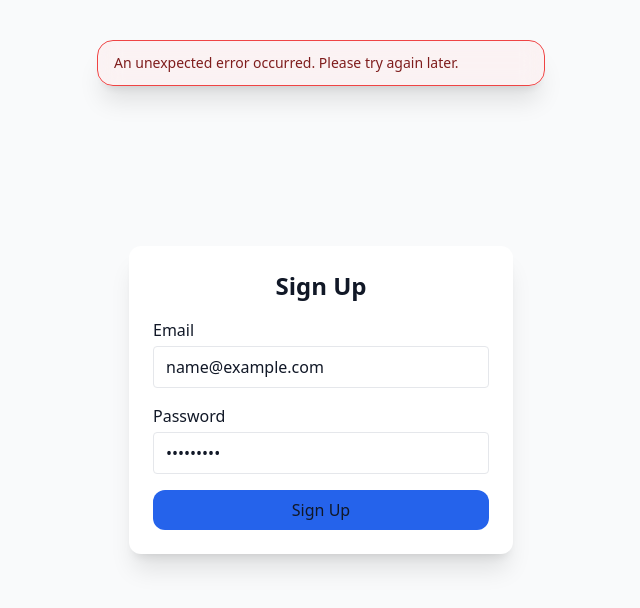
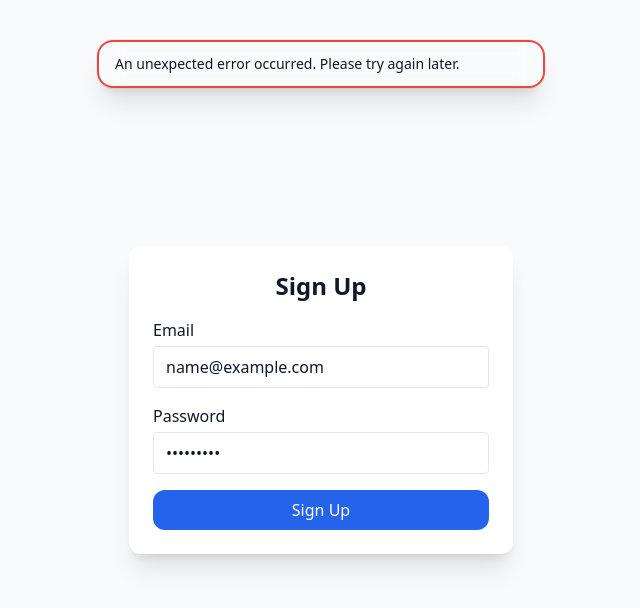
Before and after one commit to perassijulian/password-manager, a Next.js app: page /signup in a window 1280 px wide. Both pictures are taken after typing "name@example.com", "Sample123" into the empty fields and a click on the button "Sign Up". Shown: the top 608 px of the page, without its empty margins (319-959 px from the left). Built offline with nearby package versions, Linux system fonts and the light colour scheme; no server answers.

Commit message:
add dark theme to toast

```diff
--- a/components/Button.tsx
+++ b/components/Button.tsx
@@ -13,9 +13,10 @@ interface ButtonProps extends ButtonHTMLAttributes<HTMLButtonElement> {
 }
 
 const variantStyles: Record<ButtonVariant, string> = {
-  primary: "bg-primary text-foreground",
+  primary: "bg-primary text-primary-foreground",
   secondary: "bg-red-600 text-white hover:bg-red-700 focus:ring-red-500",
-  terciary: "bg-background-terciary text-foreground border border-border",
+  terciary:
+    "bg-background-terciary text-primary-foreground border border-border",
 };
 
 const Button = forwardRef<HTMLButtonElement, ButtonProps>(
--- a/components/CredentialForm.tsx
+++ b/components/CredentialForm.tsx
@@ -87,7 +87,7 @@ export default function CredentialForm({
         value={form.service}
         onChange={(e) => setForm({ ...form, service: e.target.value })}
         required
-        className="w-full border rounded-xl p-2 focus:outline-none focus:ring focus:border-blue-300"
+        className="bg-background-secondary text-foreground w-full py-2 px-4 border border-border rounded-xl focus:ring-2 focus:ring-offset-2 focus:ring-primary focus:outline-none"
       />
 
       <input
@@ -96,7 +96,7 @@ export default function CredentialForm({
         value={form.username}
         onChange={(e) => setForm({ ...form, username: e.target.value })}
         required
-        className="w-full border rounded-xl p-2 focus:outline-none focus:ring focus:border-blue-300"
+        className="bg-background-secondary text-foreground w-full py-2 px-4 border border-border rounded-xl focus:ring-2 focus:ring-offset-2 focus:ring-primary focus:outline-none"
       />
 
       <div className="relative">
@@ -106,12 +106,12 @@ export default function CredentialForm({
           value={form.password}
           onChange={(e) => setForm({ ...form, password: e.target.value })}
           required
-          className="w-full border rounded-xl p-2 pr-10 focus:outline-none focus:ring focus:border-blue-300"
+          className="bg-background-secondary text-foreground w-full py-2 px-4 border border-border rounded-xl focus:ring-2 focus:ring-offset-2 focus:ring-primary focus:outline-none"
         />
         <button
           type="button"
           onClick={() => setShowPassword(!showPassword)}
-          className="absolute right-2 top-1/2 -translate-y-1/2 text-sm text-blue-600"
+          className="absolute right-2 top-1/2 -translate-y-1/2 text-sm text-foreground"
         >
           {showPassword ? <EyeClosed /> : <Eye />}
         </button>
--- a/components/Toast.tsx
+++ b/components/Toast.tsx
@@ -6,18 +6,12 @@ import { ToastProps } from "@/types";
 const toastColors = {
   success: {
     border: "border-green-500",
-    text: "text-green-900",
-    bg: "bg-green-100/30",
   },
   error: {
     border: "border-red-500",
-    text: "text-red-900",
-    bg: "bg-red-100/30",
   },
   info: {
     border: "border-blue-500",
-    text: "text-blue-900",
-    bg: "bg-blue-100/30",
   },
 };
 
@@ -45,16 +39,22 @@ export default function Toast({
     };
   }, [duration, onClose]);
 
-  const { border, text, bg } = toastColors[type];
+  const { border } = toastColors[type];
   return (
     <div className="fixed inset-x-0 top-6 z-50 flex justify-center pointer-events-none w-full">
       <div
         role="alert"
         className={`
-          max-w-md w-full mx-6 pointer-events-auto border ${border} ${text} ${bg}
+          max-w-md w-full mx-6 pointer-events-auto border ${border}
+          border-2 bg-background/40 text-foreground
           backdrop-blur-md rounded-2xl px-4 py-3 shadow-xl
+          shadow-xl ring-1 ring-black/5 dark:ring-white/10
           transition-all duration-300 transform
-          ${visible ? "opacity-100 translate-y-0" : "opacity-0 -translate-y-4"}
+          ${
+            visible
+              ? "opacity-100 scale-100 translate-y-0"
+              : "opacity-0 scale-90 -translate-y-4"
+          }
         `}
       >
         <p className="text-sm font-medium">{message}</p>
--- a/components/TwoFAVerification.tsx
+++ b/components/TwoFAVerification.tsx
@@ -50,7 +50,7 @@ export default function TwoFAVerification({
           placeholder="123456"
           maxLength={6}
           {...register("code")}
-          className="bg-background-terciary text-foreground w-full p-1 border border-border rounded-xl text-center text-lg tracking-widest focus:ring-2 focus:ring-offset-2 focus:ring-primary focus:outline-none"
+          className="bg-background-secondary text-foreground w-full p-1 border border-border rounded-xl text-center text-lg tracking-widest focus:ring-2 focus:ring-offset-2 focus:ring-primary focus:outline-none"
         />
         {errors.code && (
           <p className="text-red-500 text-sm">{errors.code.message}</p>
```
Also changed, not shown: 1 other file (tests, documents, lock files or other folders).
